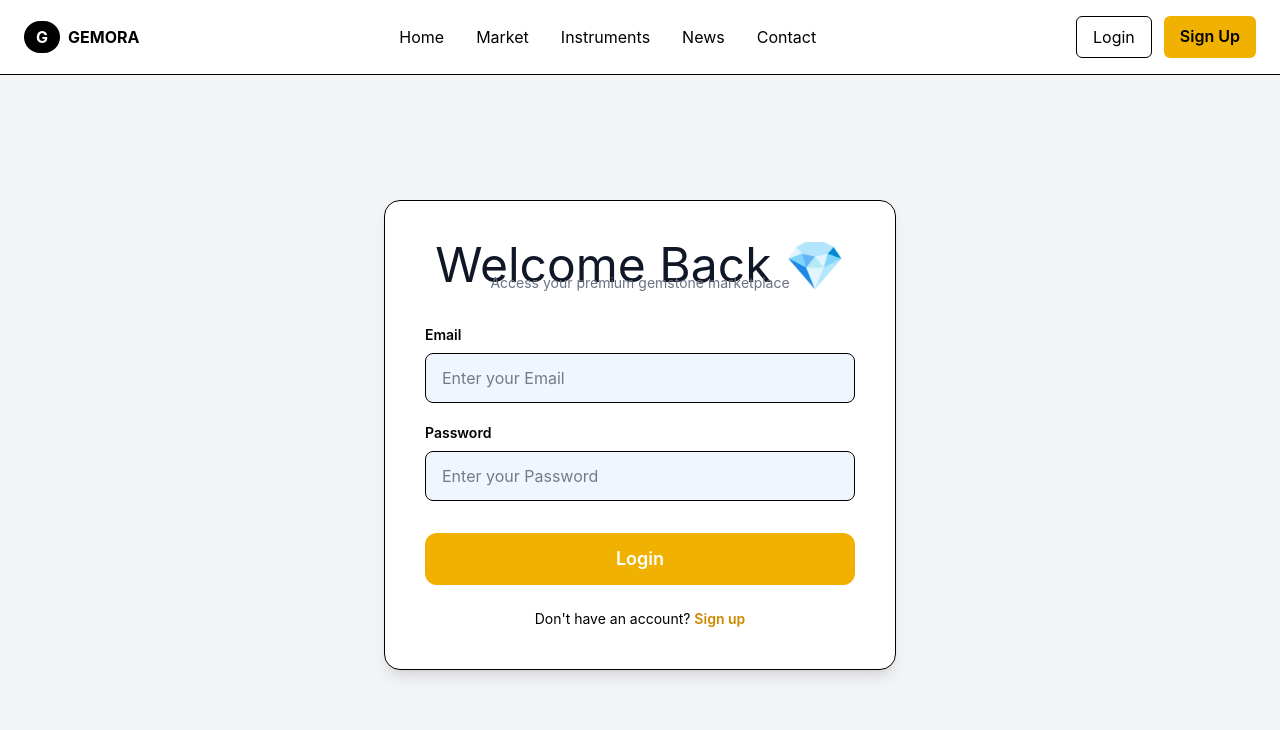
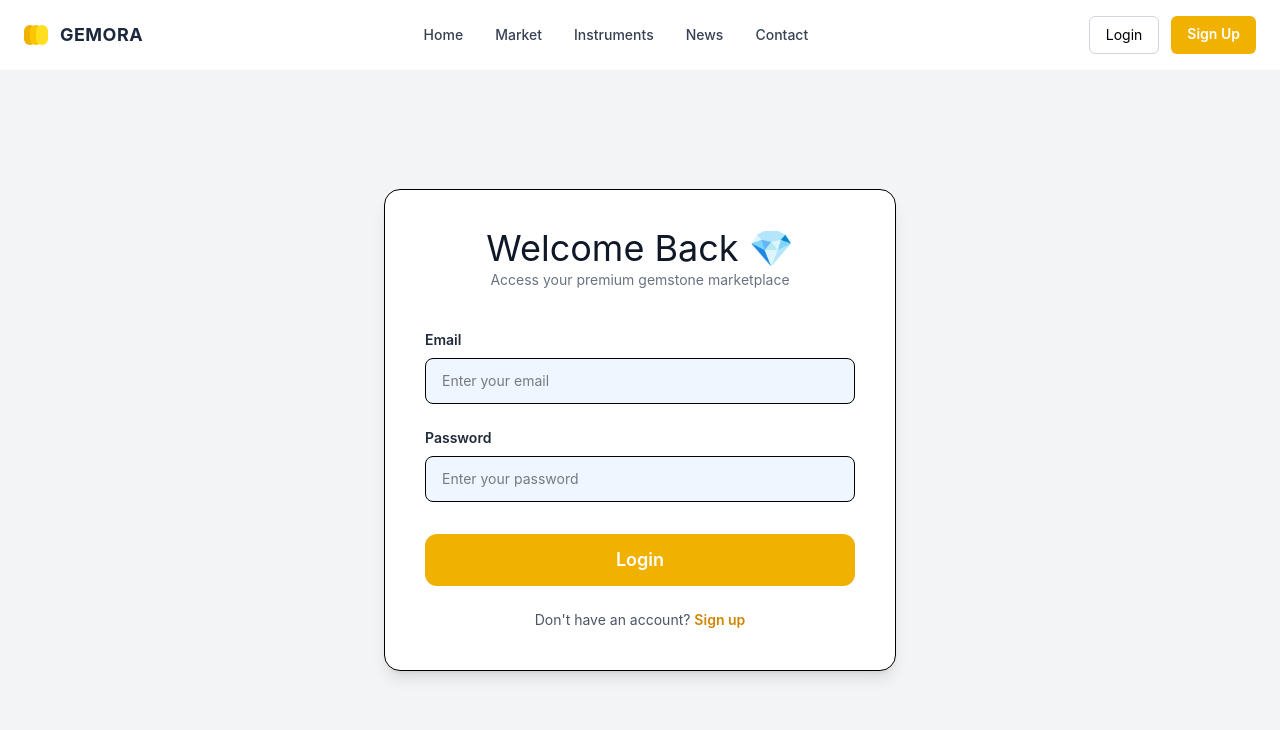
Before and after one commit to sasi708/GEMORA, a React (Vite) app: page /login in a window 1280 px wide. Shown: the top 730 px of the page. Built offline with nearby package versions, Linux system fonts and the light colour scheme.

Commit message:
Front end 05
Resolve merge conflict and update header and login UI
Resolve merge conflict and update header and login UI

```diff
--- a/src/components/Header.jsx
+++ b/src/components/Header.jsx
@@ -1,42 +1,63 @@
-import React from "react";
+import React, { useEffect, useState } from "react";
 import { Link } from "react-router-dom";
 
 export default function Header() {
+  const [scrolled, setScrolled] = useState(false);
+
+  useEffect(() => {
+    const onScroll = () => setScrolled(window.scrollY > 10);
+    window.addEventListener("scroll", onScroll);
+    return () => window.removeEventListener("scroll", onScroll);
+  }, []);
+
   return (
-    <header className="border-b bg-white">
+    <header
+      className={`sticky top-0 z-50 transition-all duration-300 ${
+        scrolled
+          ? "bg-white/80 backdrop-blur-md shadow-sm"
+          : "bg-white"
+      }`}
+    >
       <div className="mx-auto flex max-w-7xl items-center justify-between px-6 py-4">
 
         {/* LOGO */}
-        <Link to="/" className="flex items-center gap-2 font-bold">
-          <span className="rounded-full bg-black px-3 py-1 text-white">
-            G
+        <Link to="/" className="flex items-center gap-3">
+          <div className="flex items-center">
+            <span className="h-5 w-3 rounded-full bg-yellow-500"></span>
+            <span className="h-5 w-3 -ml-1.5 rounded-full bg-yellow-400"></span>
+            <span className="h-5 w-3 -ml-1.5 rounded-full bg-yellow-300"></span>
+          </div>
+          <span className="text-lg font-bold tracking-wide text-slate-800">
+            GEMORA
           </span>
-          GEMORA
         </Link>
 
-        {/* NAV LINKS */}
-        <nav className="hidden gap-8 md:flex">
-          <Link to="/">Home</Link>
-          <Link to="/market">Market</Link>
-          <Link to="/instruments">Instruments</Link>
-          <Link to="/news">News</Link>
-          <Link to="/contact">Contact</Link>
+        {/* NAV */}
+        <nav className="hidden gap-8 md:flex text-sm font-medium text-gray-700">
+          <Link to="/" className="hover:text-yellow-500">Home</Link>
+          <Link to="/market" className="hover:text-yellow-500">Market</Link>
+          <Link to="/instruments" className="hover:text-yellow-500">Instruments</Link>
+          <Link to="/news" className="hover:text-yellow-500">News</Link>
+          <Link to="/contact" className="hover:text-yellow-500">Contact</Link>
         </nav>
 
-        {/* AUTH BUTTONS */}
+        {/* AUTH */}
         <div className="flex gap-3">
           <Link
             to="/login"
-            className="rounded-md border px-4 py-2"
+            className="rounded-md border border-gray-300 px-4 py-2 text-sm hover:border-yellow-500 hover:text-yellow-500 transition"
           >
             Login
           </Link>
 
-          <Link to="/register" className="rounded-md bg-yellow-500 px-4 py-2 font-semibold">
-               Sign Up
+          <Link
+            to="/signup"
+            className="rounded-md bg-yellow-500 px-4 py-2 text-sm font-semibold text-white hover:bg-yellow-600 transition"
+          >
+            Sign Up
           </Link>
+        </div>
 
-        </div>
       </div>
     </header>
   );
--- a/src/pages/Login.jsx
+++ b/src/pages/Login.jsx
@@ -3,53 +3,50 @@ import React from "react";
 export default function Login() {
   return (
     <div className="flex min-h-[calc(100vh-80px)] items-center justify-center bg-gray-100 px-4">
-
       <div className="w-full max-w-lg rounded-2xl border bg-white p-10 shadow-lg">
 
-<h2 className="text-center text-5xl font-signature text-gray-900 leading-none">
-  Welcome Back <span className="text-yellow-500">💎</span>
-</h2>
+        {/* TITLE */}
+        <h2 className="text-center text-4xl font-signature text-gray-900 leading-none">
+          Welcome Back <span className="text-yellow-500">💎</span>
+        </h2>
 
-<p className="-mt-4 mb-8 text-center text-sm text-gray-500">
-  Access your premium gemstone marketplace
-</p>
-
-
-
-
-
+        {/* SUBTITLE */}
+        <p className="mt-1 mb-10 text-center text-sm text-gray-500">
+          Access your premium gemstone marketplace
+        </p>
 
         {/* EMAIL */}
-        <div className="mb-5">
-          <label className="mb-2 block text-sm font-semibold">
+        <div className="mb-6">
+          <label className="mb-2 block text-sm font-semibold text-gray-800">
             Email
           </label>
           <input
             type="email"
-            placeholder="Enter your Email"
-            className="w-full rounded-lg border bg-blue-50 px-4 py-3 focus:outline-none focus:ring-2 focus:ring-yellow-400"
+            placeholder="Enter your email"
+            className="w-full rounded-lg border bg-blue-50 px-4 py-3 text-sm focus:outline-none focus:ring-2 focus:ring-yellow-400"
           />
         </div>
 
         {/* PASSWORD */}
         <div className="mb-8">
-          <label className="mb-2 block text-sm font-semibold">
+          <label className="mb-2 block text-sm font-semibold text-gray-800">
             Password
           </label>
           <input
             type="password"
-            placeholder="Enter your Password"
-            className="w-full rounded-lg border bg-blue-50 px-4 py-3 focus:outline-none focus:ring-2 focus:ring-yellow-400"
+            placeholder="Enter your password"
+            className="w-full rounded-lg border bg-blue-50 px-4 py-3 text-sm focus:outline-none focus:ring-2 focus:ring-yellow-400"
           />
         </div>
 
         {/* BUTTON */}
-        <button className="w-full rounded-xl bg-yellow-500 py-3 text-lg font-semibold text-white hover:bg-yellow-600 transition">
+        <button className="w-full rounded-xl bg-yellow-500 py-3 text-lg font-semibold text-white transition hover:bg-yellow-600">
           Login
         </button>
 
-        <p className="mt-6 text-center text-sm">
-          Don't have an account?{" "}
+        {/* FOOT TEXT */}
+        <p className="mt-6 text-center text-sm text-gray-600">
+          Don&apos;t have an account?{" "}
           <span className="cursor-pointer font-semibold text-yellow-600">
             Sign up
           </span>
```
